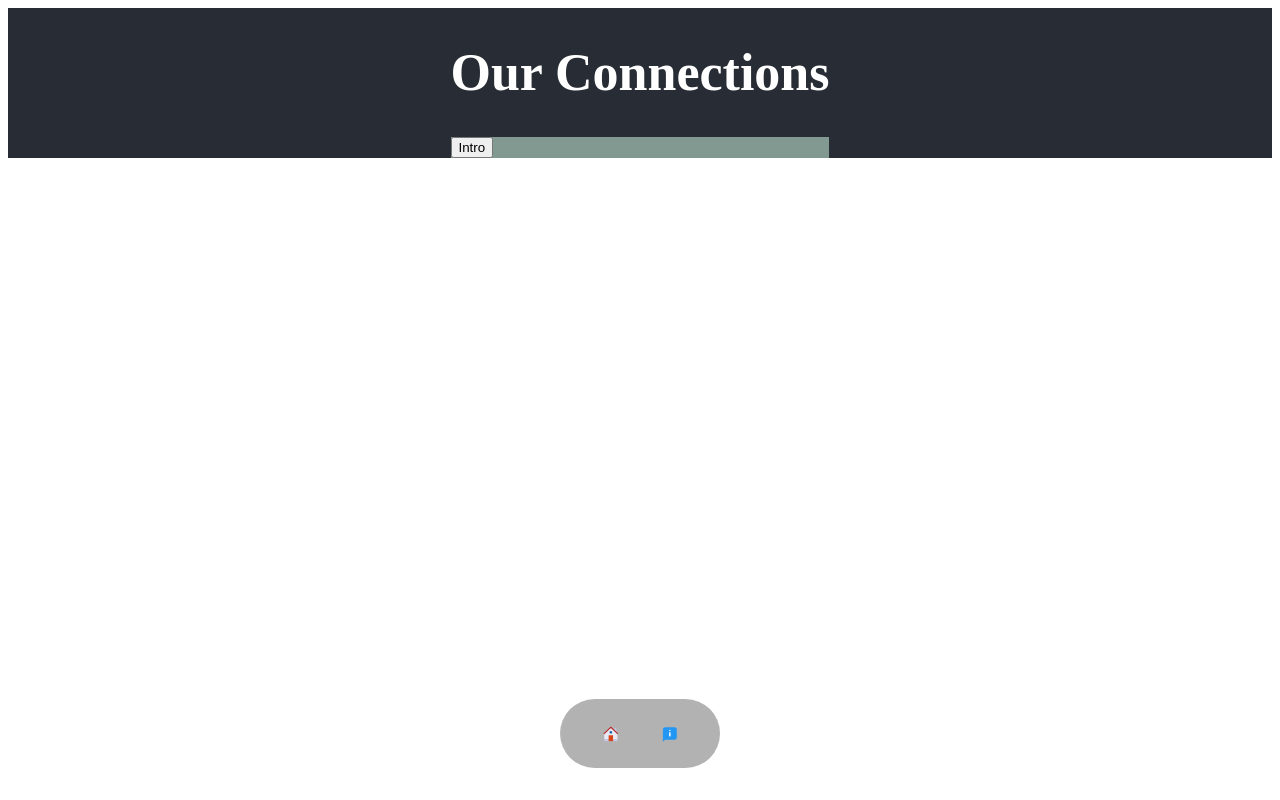
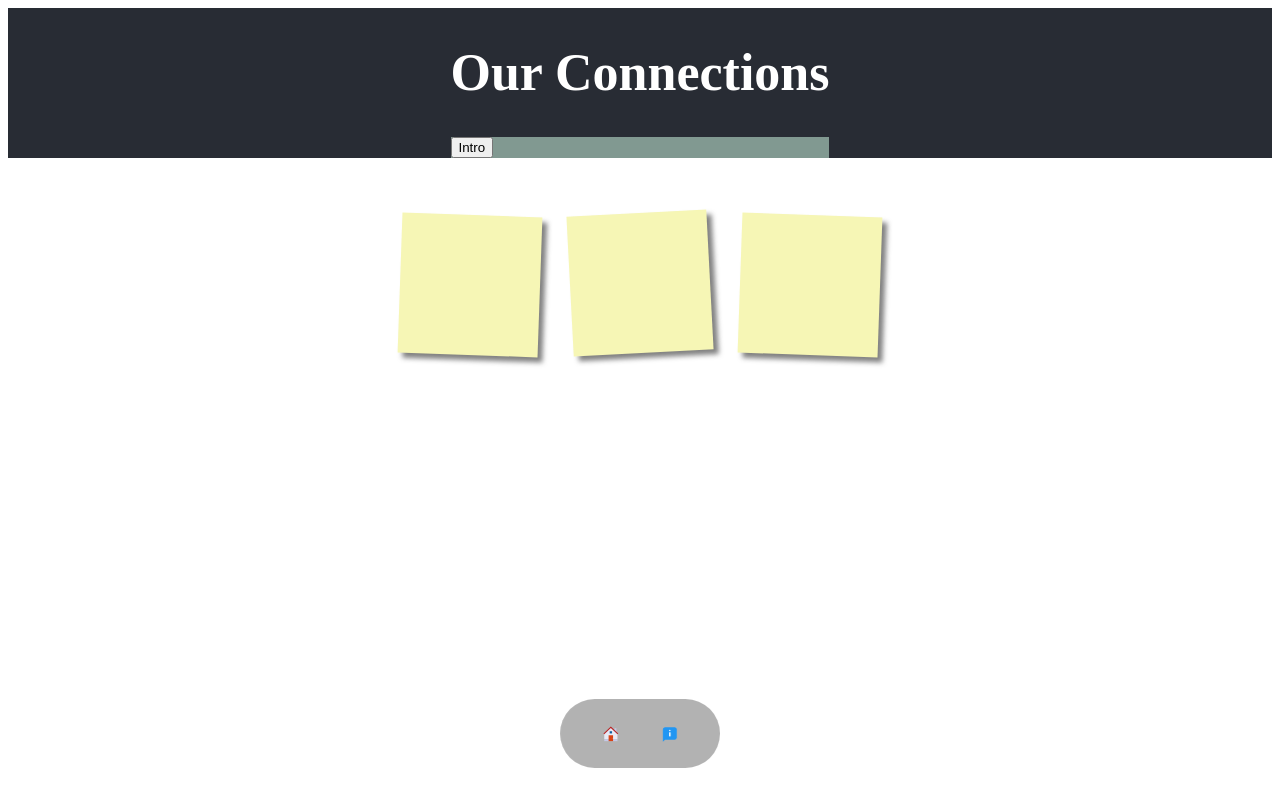
Before and after one commit to shamzaali7/connection-frontend-api, a React (Create React App) app: page / in a window 1280 px wide. Built offline with nearby package versions, Linux system fonts and the light colour scheme.

Commit message:
temporary main set up

```diff
--- a/package.json
+++ b/package.json
@@ -6,6 +6,7 @@
     "@testing-library/jest-dom": "^5.16.5",
     "@testing-library/react": "^13.4.0",
     "@testing-library/user-event": "^13.5.0",
+    "axios": "^1.2.1",
     "react": "^18.2.0",
     "react-dom": "^18.2.0",
     "react-icons": "^4.7.1",
--- a/src/Main.jsx
+++ b/src/Main.jsx
@@ -1,31 +1,46 @@
-import React from 'react'
-import './App.css'
-import './Main.css'
-import './data.json'
+import React from 'react';
+import { useState } from 'react';
+import axios from 'axios';
+import './App.css';
+import './Main.css';
+import './data.json';
 
 
 
 const Main = () => {
-  return (
-    async function getContacts() {
-      fetch('./data.json')
-        .then(function(resp) {
-          return resp.json();
-        })
-        .then(function(contacts) {
-          console.log (contacts)
-     //above DELETE  using fetch  to get json
-     //Below KEEP map to create postits
-          contacts.map((contact)=> {
-      console.log(contact)
-      return (
-        <div key={contact._id} className="postIt" id={contact._id}>
-          <p>{contact.name} <br/> Connection Notes:<br/>{contact.connection}<br/>
-          {contact.email} <br/> {contact.github}{contact.linkedIn}</p>
-        </div>
-      )
-    })
-  })
-    })
-};
+return (
+  <div className="postItBoard">
+    <div className="postIt"></div>
+    <div className="postIt"></div>
+    <div className="postIt"></div>
+  </div>
+)
+  // const [contacts, setContacts]= useState()
+  // const getContacts = {
+  //   method: 'GET',
+  //   url: './data.json'
+  // }
+
+  //   axios.request(getContacts)
+  //     .then(function(response) {
+  //       setContacts(response.data);
+  //     } ).catch(function(error){
+  //         console.error(error);
+  //     })
+
+
+  //     return (
+  //         <div>
+  //           {contacts.map((contact) => {
+  //               console.log(contact)
+  //               return (
+  //                 <div key={contact._id} className="postIt" id={contact._id}>
+  //                 <p>{contact.name} <br/> Connection Notes:<br/>{contact.connection}<br/>
+  //                 {contact.email} <br/> {contact.github}{contact.linkedIn}</p>
+  //                 </div>
+  //               )
+  //           })}
+  //         </div>
+  //     )
+  };
   export default Main
--- a/src/createContact.js
+++ b/src/createContact.js
@@ -1,6 +1,5 @@
 import React, {useState } from 'react';
 import { useNavigate } from "react-router";
-
 export default function Create() {
     const [form, setForm] = useState({
         name: "",
@@ -23,7 +22,7 @@ export default function Create() {
 
         const newContact = {...form};
 
-        await axios("url to back end", {
+        await fetch("url to back end", {
             method: "POST",
             headers: {
                 "Content-Type" : "application/json",
```
Also changed, not shown: 1 other file (tests, documents, lock files or other folders).
